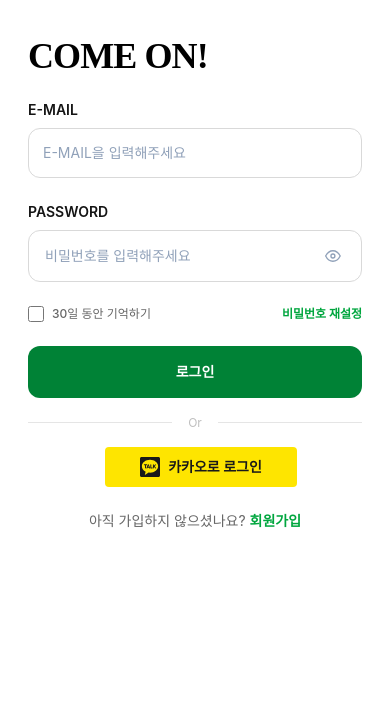
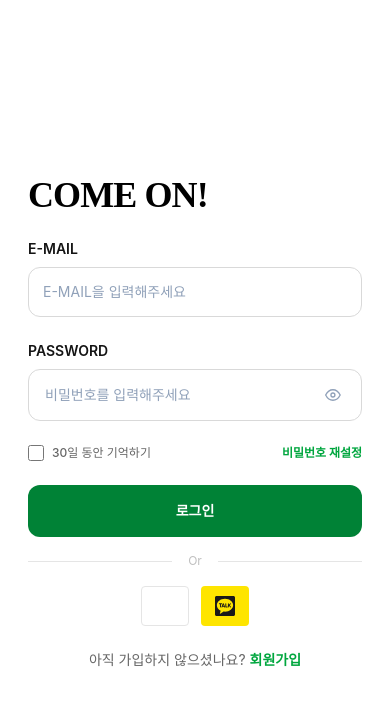
Before and after one commit to hit-that-drum/twisters-webpage, a React (Vite) app in the folder frontend/: page /signin in a window 390 px wide. Shown: the top 706 px of the page. Built offline with nearby package versions, Linux system fonts and the light colour scheme; no server answers.

Commit message:
[feature/260519-mobile-styling] Login page mobile css 적용

```diff
--- a/frontend/src/pages/login/Login.tsx
+++ b/frontend/src/pages/login/Login.tsx
@@ -104,7 +104,7 @@ export default function Login({ isLogin }: { isLogin: boolean }) {
       ) : null}
 
       <div className="flex min-h-screen w-full justify-center bg-white p-3 md:items-center md:p-8">
-        <div className="flex h-full w-full max-w-[1400px] flex-col overflow-hidden md:min-h-[630px] md:flex-row">
+        <div className="my-auto flex h-full w-full max-w-[1400px] flex-col overflow-hidden md:my-0 md:min-h-[630px] md:flex-row">
           {/* 왼쪽 영역 */}
           <div className="flex w-full flex-col justify-center px-4 py-6 md:w-1/2 md:px-6 md:py-0 lg:px-24">
             <div className="mx-auto w-full max-w-[400px]">
--- a/frontend/src/pages/login/LoginSocialButtons.tsx
+++ b/frontend/src/pages/login/LoginSocialButtons.tsx
@@ -1,3 +1,4 @@
+import { useEffect, useState } from 'react';
 import { GoogleLogin, type CredentialResponse } from '@react-oauth/google';
 import { SiKakaotalk } from 'react-icons/si';
 
@@ -10,6 +11,26 @@ export interface LoginSocialButtonsProps {
   onKakaoLogin: () => void;
 }
 
+// Tailwind `md` breakpoint = 768px
+const MD_BREAKPOINT_QUERY = '(min-width: 768px)';
+
+function useIsDesktop() {
+  const [isDesktop, setIsDesktop] = useState(() => {
+    if (typeof window === 'undefined') return true;
+    return window.matchMedia(MD_BREAKPOINT_QUERY).matches;
+  });
+
+  useEffect(() => {
+    if (typeof window === 'undefined') return;
+    const mql = window.matchMedia(MD_BREAKPOINT_QUERY);
+    const handler = (e: MediaQueryListEvent) => setIsDesktop(e.matches);
+    mql.addEventListener('change', handler);
+    return () => mql.removeEventListener('change', handler);
+  }, []);
+
+  return isDesktop;
+}
+
 export default function LoginSocialButtons({
   isSubmitLoading,
   isGoogleOAuthEnabled,
@@ -18,21 +39,57 @@ export default function LoginSocialButtons({
   onGoogleError,
   onKakaoLogin,
 }: LoginSocialButtonsProps) {
+  const isDesktop = useIsDesktop();
+
   return (
     <div
       className="flex flex-wrap items-center justify-center gap-3"
       aria-busy={isSubmitLoading}
     >
       {isGoogleOAuthEnabled ? isSubmitLoading ? (
-        <div className="inline-flex h-10 w-48 items-center justify-center rounded-sm border border-gray-200 bg-gray-100 px-4 text-sm font-semibold text-gray-500">
-          Google 로그인 대기 중...
+        <div
+          className={
+            isDesktop
+              ? 'inline-flex h-10 w-48 items-center justify-center rounded-sm border border-gray-200 bg-gray-100 px-4 text-sm font-semibold text-gray-500'
+              : 'inline-flex h-10 w-12 items-center justify-center rounded-sm border border-gray-200 bg-gray-100 text-xs text-gray-500'
+          }
+        >
+          {isDesktop ? 'Google 로그인 대기 중...' : '···'}
         </div>
       ) : (
-        <GoogleLogin
-          onSuccess={onGoogleSuccess}
-          onError={onGoogleError}
-          width="192"
-        />
+        isDesktop ? (
+          <GoogleLogin
+            key="gsi-desktop"
+            onSuccess={onGoogleSuccess}
+            onError={onGoogleError}
+            width="192"
+          />
+        ) : (
+          <div className="google-icon-mobile inline-flex h-10 w-12 items-center justify-center overflow-hidden rounded-sm border border-gray-200 bg-white">
+            <style>{`
+              .google-icon-mobile .nsm7Bb-HzV7m-LgbsSe-Bz112c {
+                width: 40px !important;
+                height: 38px !important;
+                border: none !important;
+                box-shadow: none !important;
+                background: transparent !important;
+              }
+              .google-icon-mobile .nsm7Bb-HzV7m-LgbsSe {
+                border: none !important;
+                box-shadow: none !important;
+                background: transparent !important;
+              }
+            `}</style>
+            <GoogleLogin
+              key="gsi-mobile"
+              onSuccess={onGoogleSuccess}
+              onError={onGoogleError}
+              type="icon"
+              shape="rectangular"
+              size="large"
+            />
+          </div>
+        )
       ) : (
         <p className="w-full text-center text-xs text-gray-400">
           Google 로그인을 사용하려면 `VITE_GOOGLE_CLIENT_ID` 설정이 필요합니다.
@@ -43,10 +100,11 @@ export default function LoginSocialButtons({
         type="button"
         onClick={onKakaoLogin}
         disabled={isSubmitLoading || !isKakaoOAuthEnabled}
-        className="inline-flex h-10 w-48 items-center justify-center gap-2 rounded-sm bg-[#FEE500] px-4 text-sm font-semibold text-[#191919] transition hover:bg-[#fada0a] disabled:cursor-not-allowed disabled:bg-gray-200 disabled:text-gray-500"
+        aria-label="카카오로 로그인"
+        className="inline-flex h-10 w-12 items-center justify-center rounded-sm bg-[#FEE500] text-sm font-semibold text-[#191919] transition hover:bg-[#fada0a] disabled:cursor-not-allowed disabled:bg-gray-200 disabled:text-gray-500 md:w-48 md:gap-2 md:px-4"
       >
         <SiKakaotalk size={20} />
-        <span>카카오로 로그인</span>
+        <span className="hidden md:inline">카카오로 로그인</span>
       </button>
 
       {!isKakaoOAuthEnabled && (
```
